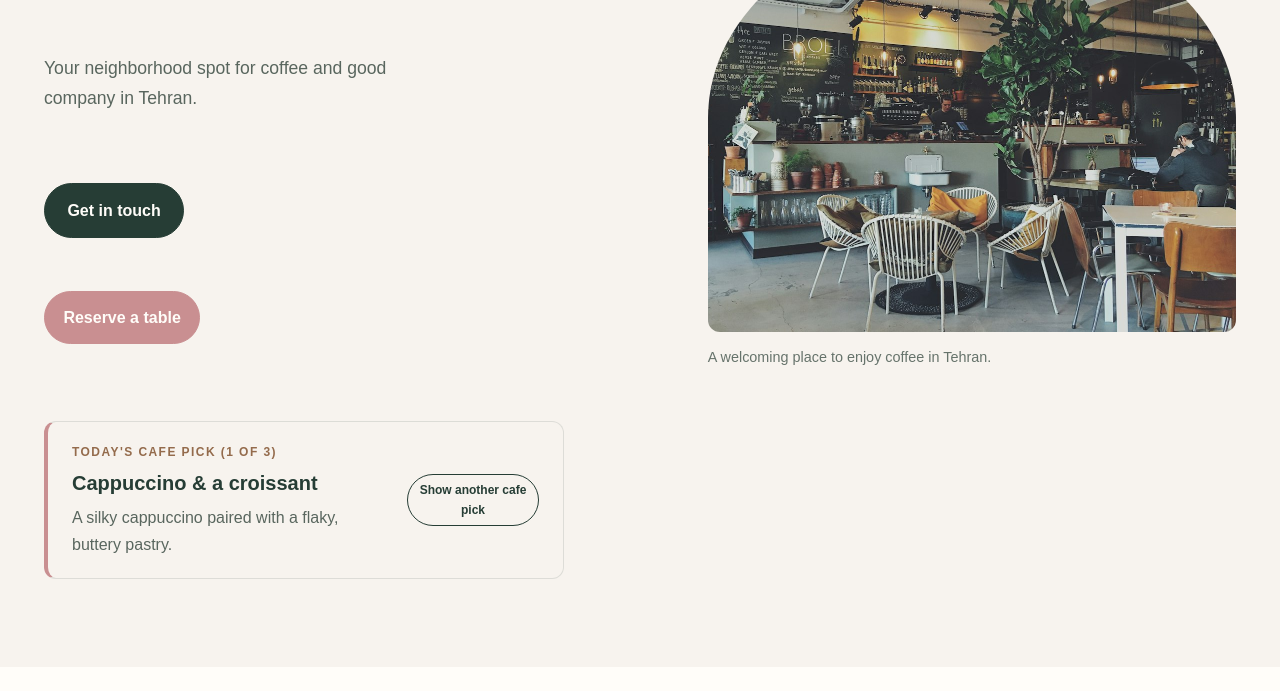
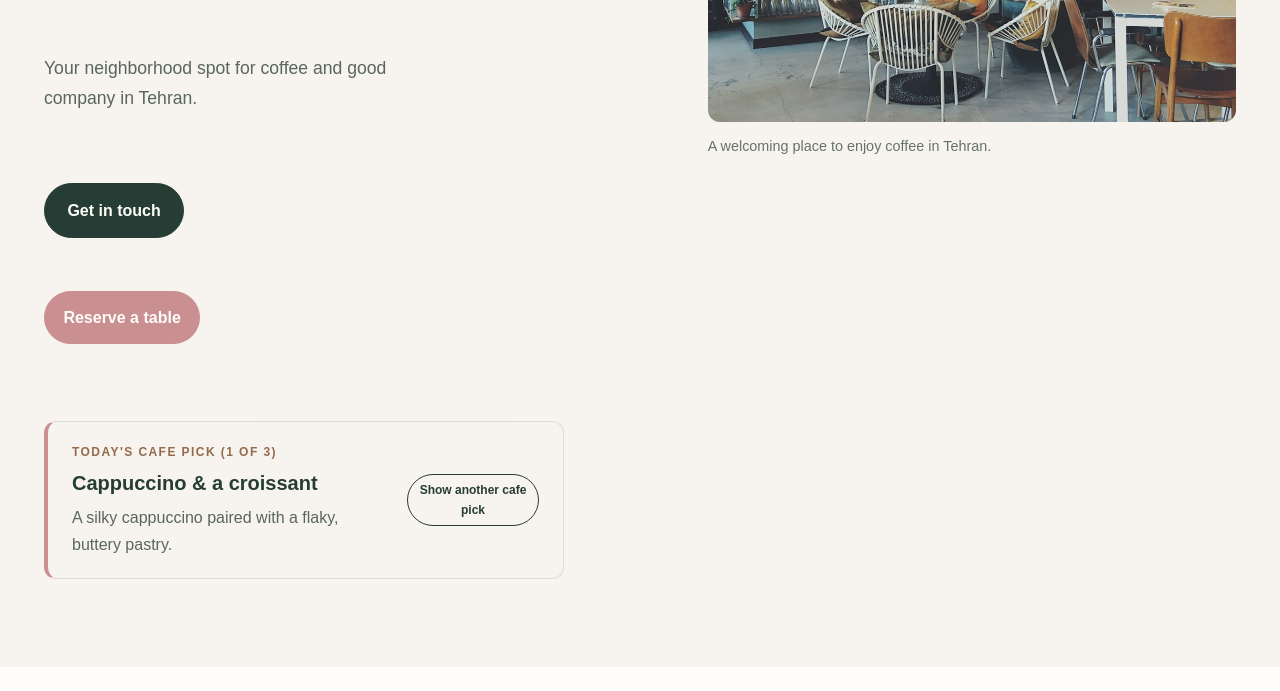
Before and after one commit to AtifaMohammadi/AQUACafe, a plain HTML site: page index.html in a window 1280 px wide. Shown: the part 468-1159 px from the top of the page. Drawn offline with Linux system fonts and the light colour scheme.

Commit message:
heropic size change

```diff
--- a/style.css
+++ b/style.css
@@ -160,6 +160,16 @@ p {
     min-height: 360px;
     object-fit: cover;
     border-radius: 48% 48% 12px 12px;
+}
+
+@media (min-width: 701px) {
+    #home figure {
+        align-self: start;
+    }
+
+    #home figure img {
+        min-height: 390px;
+    }
 }
 
 figure {
```
